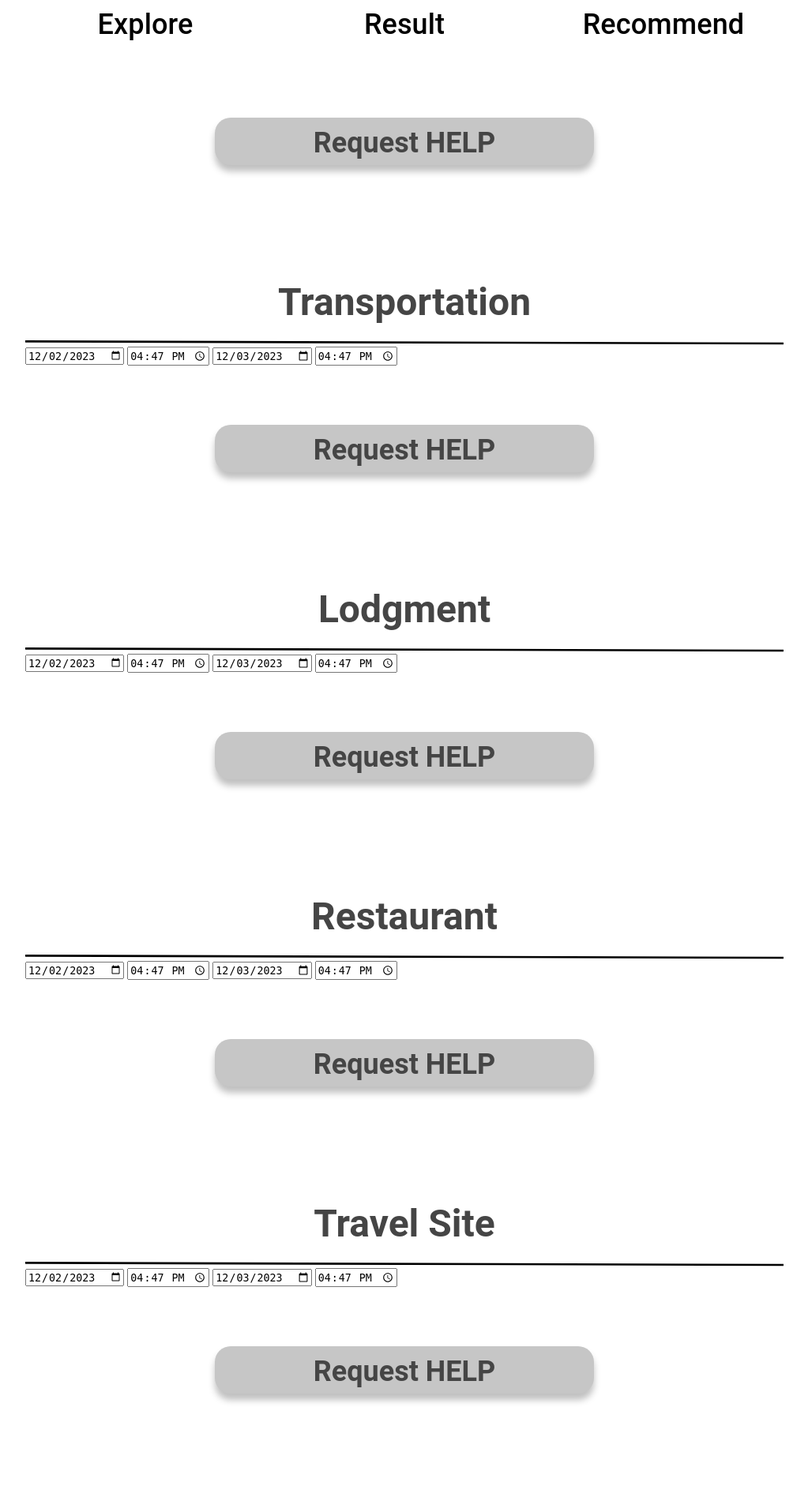
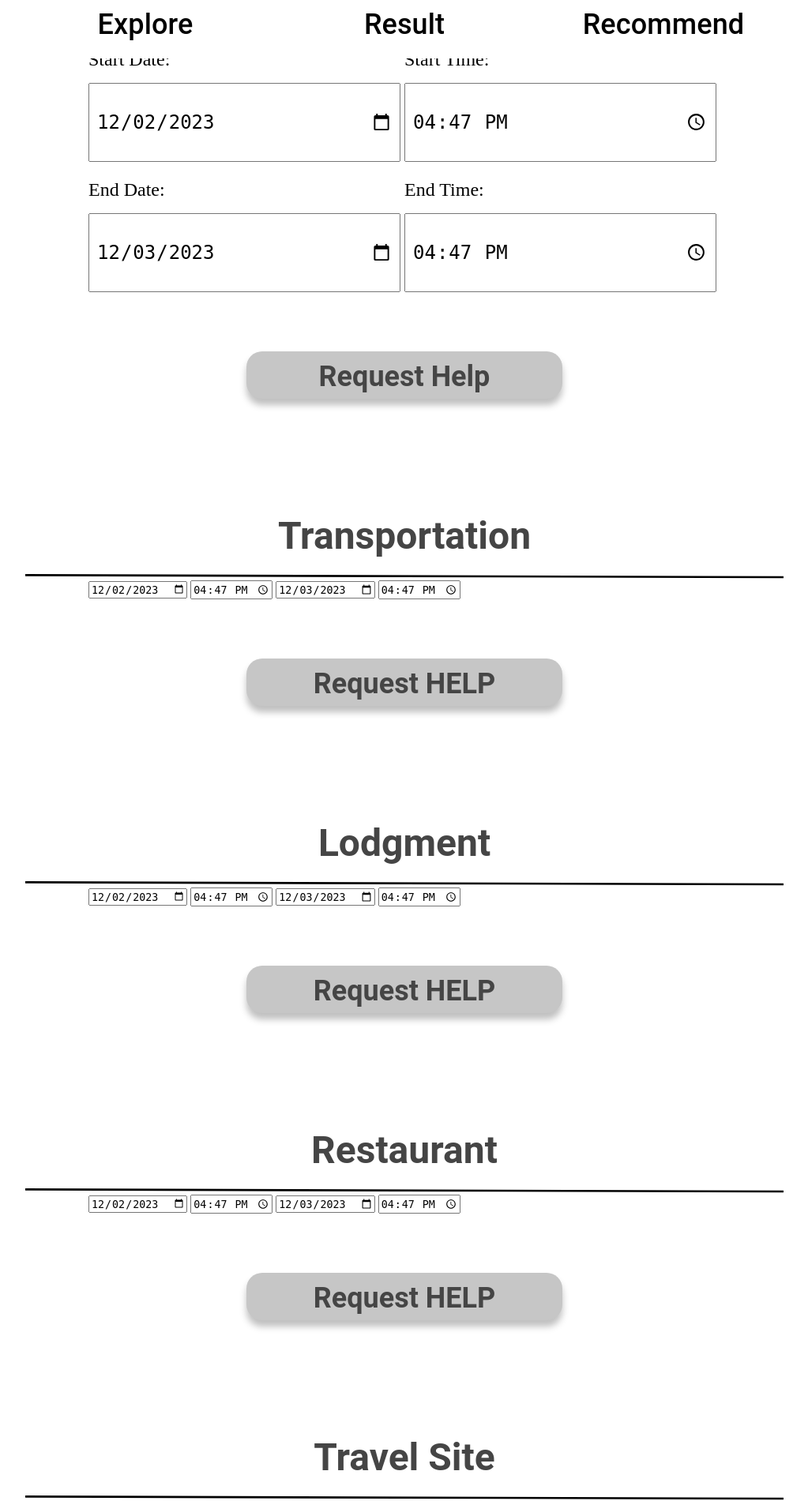
Before and after one commit to david-parkk/TSM_Backend, a Spring app: template src/main/resources/templates/unwell_deepsearch.html in a window 1280 px wide. Shown: the part 726-2627 px from the top of the page at 79% size, without its empty margins (128-1151 px from the left). Before the commit the page ends 2503 px from the top, so only its background shows below. Run offline with Thymeleaf, Linux system fonts and the light colour scheme; the template is opened without the code that fills it, so the values that code supplies are empty; some libraries are stand-ins or nearby versions.

Commit message:
fix css,html 수정

```diff
--- a/src/main/resources/static/css/unwell_deepsearch.css
+++ b/src/main/resources/static/css/unwell_deepsearch.css
@@ -1,3 +1,32 @@
+.form {
+  max-width: 800px;
+  margin: 0 auto;
+}
+.date-time-picker {
+  display: flex;
+  justify-content: space-between;
+  margin-bottom: 10px;
+}
+.date-time-input {
+  flex: 1;
+  margin-right: 5px;
+}
+.date-time-input label {
+  display: block;
+  margin-bottom: 5px;
+  height : 50px;
+  line-height: 50px;
+  font-size: 24px;
+}
+
+.date-time-input input {
+  width: 100%;
+  height: 100px;
+  padding: 8px;
+  font-size: 24px;
+  box-sizing: border-box;
+}
+
 .unwell {
   background-color: #ffffff;
 //  display: flex;
--- a/src/main/resources/templates/unwell_deepsearch.html
+++ b/src/main/resources/templates/unwell_deepsearch.html
@@ -27,20 +27,44 @@
 
             </div>
 <!-- @TODO HERE -->
+            <!-- 선-->
+            <form action="http://localhost:8080/matching/syn" method="post" class="form">
+                <input type="hidden" class="typeId" name="typeId" value="1">
+                <input type="hidden" class="uId" name="uId" th:value="${course.getId()}" />
+                <input type="hidden" class="startDatetime" name="startDateTime">
+                <input type="hidden" class="endDatetime" name="endDateTime">
 
-<form action="http://localhost:8080/matching/syn" method="post" class="form">
-<input type="hidden" class="typeId" name="typeId" value=1 />
-<input type="hidden" class="uId" name="uId" th:value="${course.getId()}" />
-<input type="hidden" class="startDatetime" name="startDateTime" />
-<input type="hidden" class="endDatetime" name="endDateTime" />
-<input type="date" class="startDate" name="startDate"/>
-<input type="time" class="startTime" name="startTime"/>
-<input type="date" class="endDate" name="endDate"/>
-<input type="time" class="endTime" name="endTime"/>
-            <div class="submit-wrapper"><div class="submit-wrapper-inner request-area">
-              <div class="rect"></div><div class="text">Request HELP</div>
-            </div></div>
-</form>
+                <div class="date-time-picker">
+                    <div class="date-time-input">
+                        <label for="startDate">Start Date:</label>
+                        <input type="date" id="startDate" class="startDate" name="startDate">
+                    </div>
+                    <div class="date-time-input">
+                        <label for="startTime">Start Time:</label>
+                        <input type="time" id="startTime" class="startTime" name="startTime">
+                    </div>
+                </div>
+
+                <div class="date-time-picker">
+                    <div class="date-time-input">
+                        <label for="endDate">End Date:</label>
+                        <input type="date" id="endDate" class="endDate" name="endDate">
+                    </div>
+                    <div class="date-time-input">
+                        <label for="endTime">End Time:</label>
+                        <input type="time" id="endTime" class="endTime" name="endTime">
+                    </div>
+                </div>
+
+                <div class="submit-wrapper">
+                    <div class="submit-wrapper-inner request-area">
+                        <div class="rect"></div>
+                        <div class="text">Request Help</div>
+                    </div>
+                </div>
+            </form>
+<!-- 선-->
+
         </div>
 <!-- #1 전체 설명, 1:1 -->
 
--- a/src/main/resources/templates/unwell_matching.html
+++ b/src/main/resources/templates/unwell_matching.html
@@ -67,7 +67,7 @@
 
           </div>
           <div class="table-outer">
-            <div class="table-inner">
+            <div class="table-inner" th:if="${matching.getUnwellMatchingColumnDtoList().size()!=0}">
               <div class="row">
                 <div class="cell-color-title">
                   <div class="cell-content"><div class="cell-content-text">Volunteer Name</div></div>
```
Also changed, not shown: src/main/resources/static/css/volunteer_matching_result.css (+16 -0 lines).
